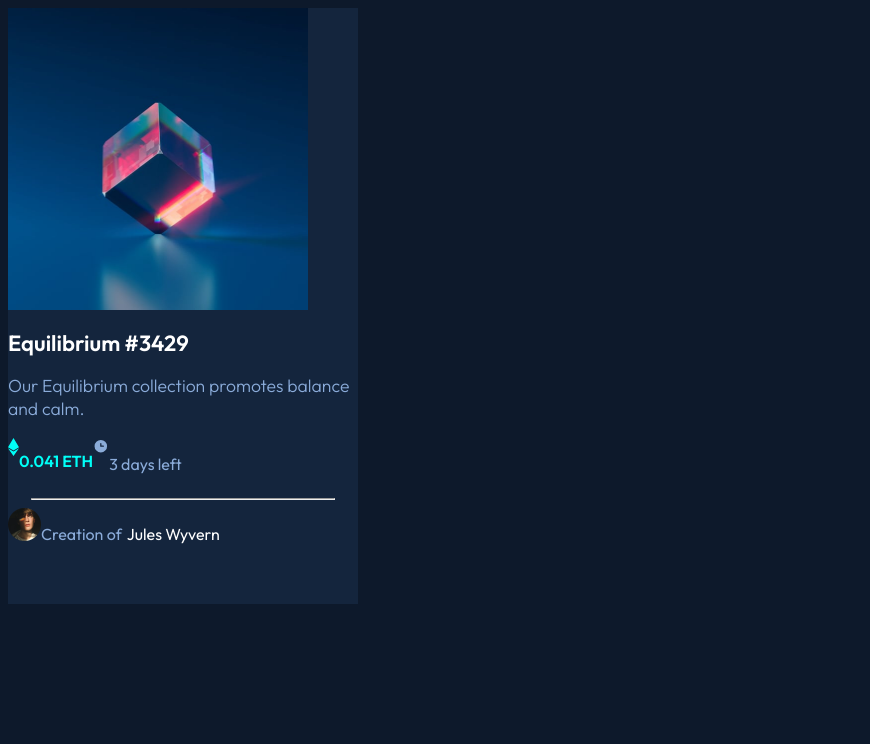
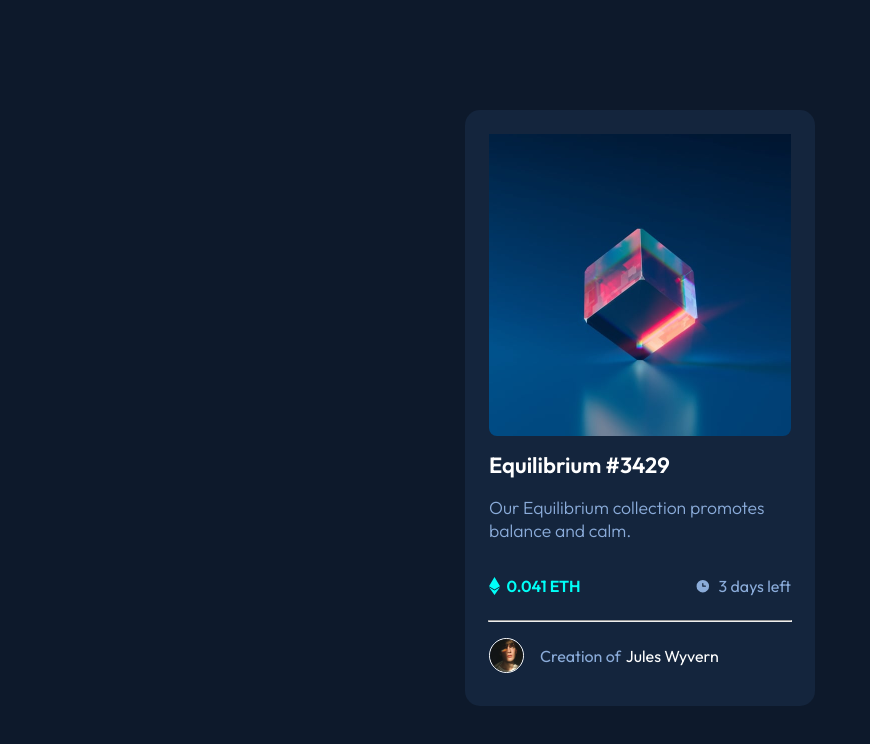
Before and after one commit to BuluBerry/nft-preview-card-component-main, a plain HTML site: page index.html in a window 1280 px wide. Shown: the whole page, without its empty margins (0-870 px from the left). Drawn offline with Linux system fonts and the light colour scheme.

Commit message:
added positioning

```diff
--- a/assets/css/stylesheet.css
+++ b/assets/css/stylesheet.css
@@ -1,16 +1,32 @@
 html{
     background-color: hsl(217, 54%, 11%);
+}
+
+main{
+    min-height: 100vh;
+    display: flex;
+    justify-content: center;
+    align-items: center;
 }
 
 .container-main{
     background-color: hsl(216, 50%, 16%);
     width: 350px;
     height: 596px;
+    border-radius: 15px;
+}
+
+.image{
+    display: flex;
+    justify-content: center;
+    align-items: center;
 }
 
 .image img{
-    width: 300px;
+    width: 302px;
     height: 302px;
+    border-radius: 8px;
+    padding-top: 1.5rem;
 }
 
 .item h1{
@@ -18,6 +34,7 @@ html{
     font-size: 1.375rem;
     font-weight: 600;
     color: white;
+    padding-left: 1.5rem;
 }
 
 .item p{
@@ -25,19 +42,24 @@ html{
     font-size: 1.1rem;
     font-weight: 300;
     color: hsl(215, 51%, 70%);
+    padding-left: 1.5rem;
 }
 
 .itemextra{
     display: flex;
+    justify-content: space-between;
 }
 
 .price{
     display: flex;
+    align-items: center;
 }
 
 .price img{
     width: 11px;
     height: 18px;
+    padding-left: 1.5rem;
+    padding-right: .405rem;
 }
 
 .price h2{
@@ -49,11 +71,13 @@ html{
 
 .timeleft{
     display: flex;
+    align-items: center;
 }
 
 .timeleft img{
     width: 16px;
     height: 16px;
+    padding-right: .5rem;
 }
 
 .timeleft p{
@@ -61,6 +85,7 @@ html{
     font-size: 1rem;
     font-weight: 400;
     color: hsl(215, 51%, 70%);
+    padding-right: 1.5rem;
 }
 
 hr{
@@ -70,11 +95,16 @@ hr{
 
 .createdby{
     display: flex;
+    align-items: center;
 }
 
 .createdby img{
     width: 33px;
     height: 33px;
+    border: 1px solid white;
+    border-radius: 100px;
+    margin-left: 1.5rem;
+    margin-right: 1rem;
 }
 
 .createdby p{
```
